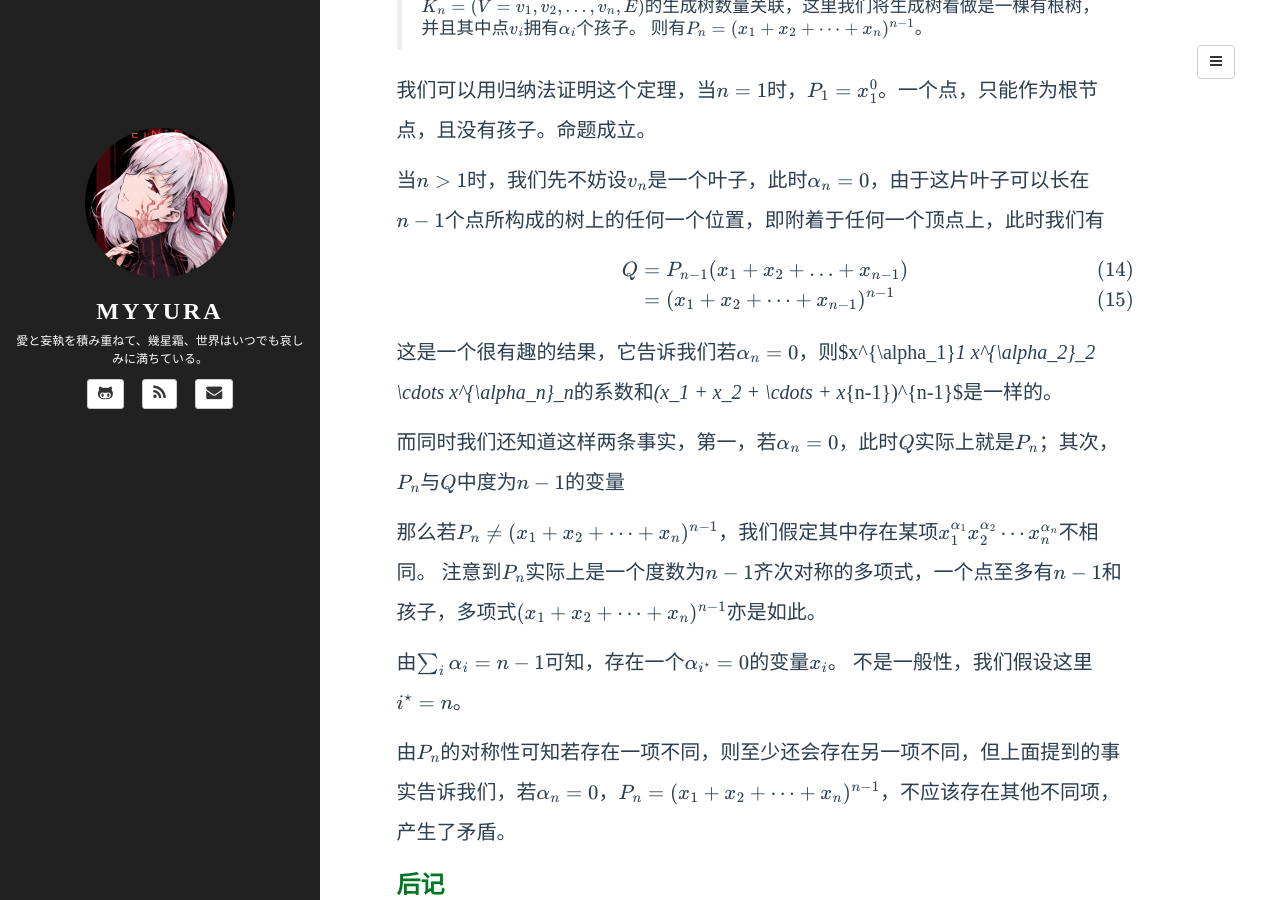
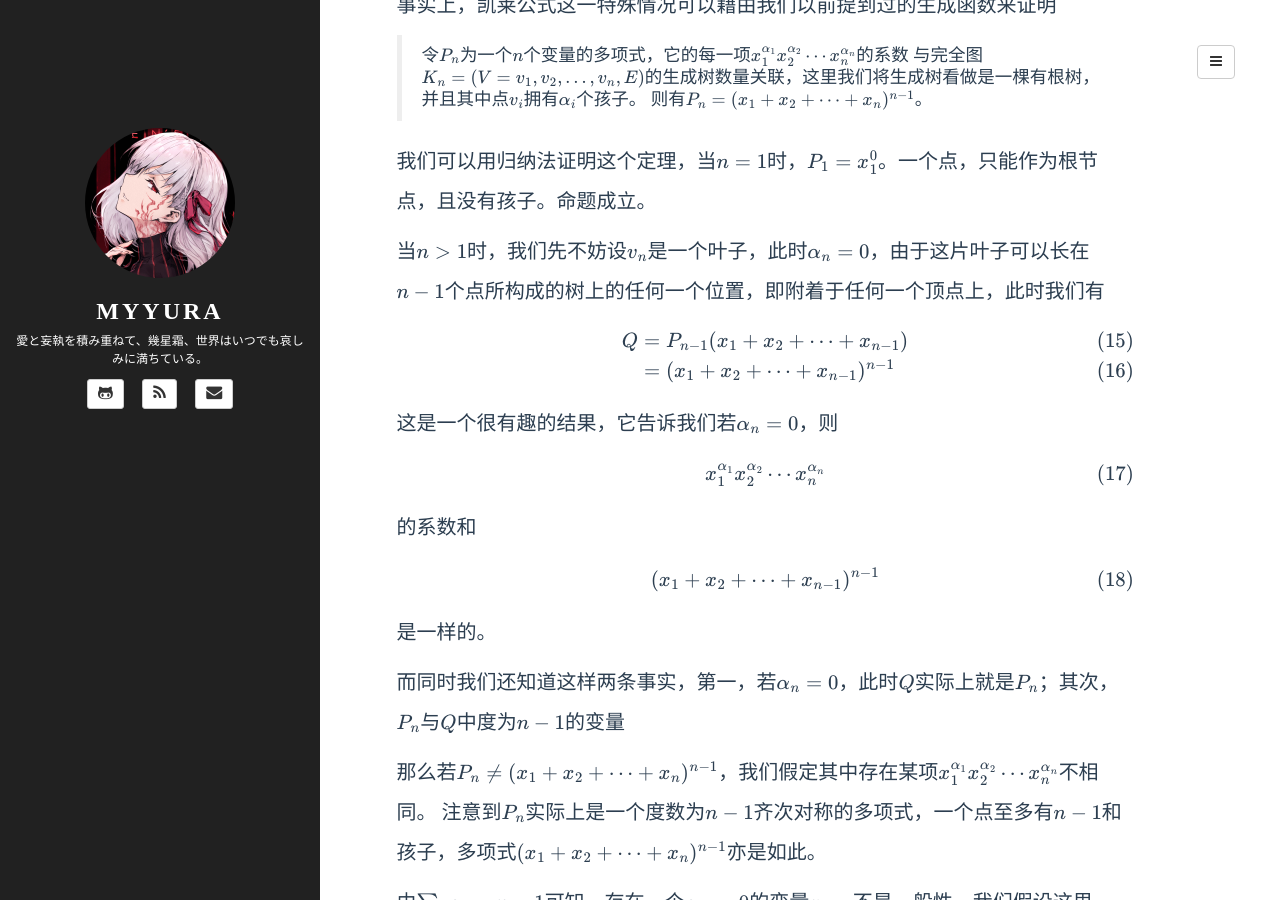
Before and after one commit to Myyura/myyura.github.io, a Jekyll site: the page built from _posts/math_algorithm/2021-4-18-graph_theory-2.md, in a window 1280 px wide and 900 px high, scrolled down 4344 px. Built offline with Jekyll 4.4.1, drawn with Linux system fonts in a browser that asks for light colours; formulas are drawn with MathJax 3; a script that is not in the unit is left out; comment, search, counter and statistics services are not loaded; some of the changed text lies outside the part shown.

Commit message:
Fix some typo

```diff
--- a/_posts/math_algorithm/2021-4-18-graph_theory-2.md
+++ b/_posts/math_algorithm/2021-4-18-graph_theory-2.md
@@ -130,7 +130,11 @@
 $$
 
 顺着这个想法，我们来看看他们所对应的拉普拉斯矩阵有什么联系。
-注意到如果我们移除了边$e = (v_i, v_j)$，点$v_i, v_j$的度数会减一，因此有$L^G_{[i]} = L^{G - e}_{[i]} + E_{jj}$。
+注意到如果我们移除了边$e = (v_i, v_j)$，点$v_i, v_j$的度数会减一，因此有
+
+$$L^{G}_{[i]} = L^{G - e}_{[i]} + E_{jj}$$
+
+
 根据我们之前的准备工作可以得到
 
 $$
@@ -186,12 +190,20 @@
 
 $$
 \begin{align}
-Q &= P_{n-1} (x_1 + x_2 + \ldots + x_{n-1}) \\
-&= (x_1 + x_2 + \dots + x_{n-1})^{n-1}
+Q &= P_{n-1} (x_1 + x_2 + \cdots + x_{n-1}) \\
+&= (x_1 + x_2 + \cdots + x_{n-1})^{n-1}
 \end{align}
 $$
 
-这是一个很有趣的结果，它告诉我们若$\alpha_n = 0$，则$x^{\alpha_1}_1 x^{\alpha_2}_2 \cdots x^{\alpha_n}_n$的系数和$(x_1 + x_2 + \cdots + x_{n-1})^{n-1}$是一样的。
+这是一个很有趣的结果，它告诉我们若$\alpha_n = 0$，则
+
+$$x^{\alpha_1}_1 x^{\alpha_2}_2 \cdots x^{\alpha_n}_n$$
+
+的系数和
+
+$$(x_1 + x_2 + \cdots + x_{n-1})^{n-1}$$
+
+是一样的。
 
 而同时我们还知道这样两条事实，第一，若$\alpha_n = 0$，此时$Q$实际上就是$P_n$；其次，$P_n$与$Q$中度为$n-1$的变量
 
```
